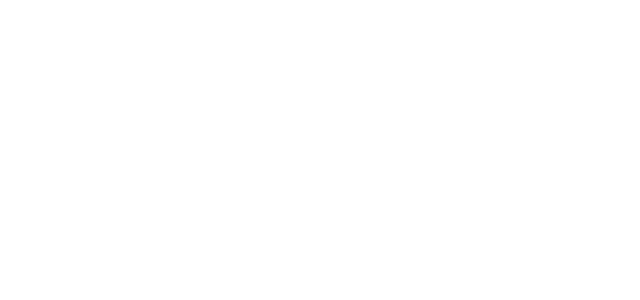
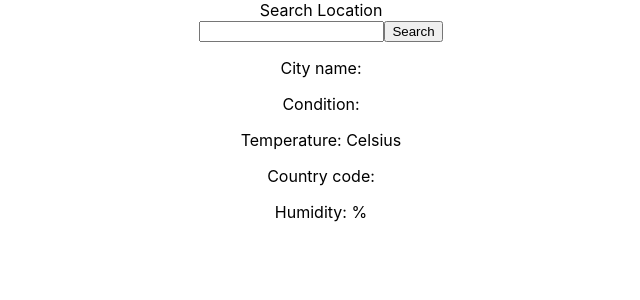
Before and after one commit to SchoolOfCode/w12d5_typescript-react-hackathon-nafiso-gabor, a React (Create React App) app: page / in a window 1280 px wide. Shown: the top 300 px of the page, without its empty margins (319-959 px from the left). Built offline with nearby package versions, Linux system fonts and the light colour scheme; no server answers.

Commit message:
Added the imput field

```diff
--- a/src/Components/App/App.tsx
+++ b/src/Components/App/App.tsx
@@ -11,9 +11,13 @@
   humidity: number;
 };
 function App() {
-  //const [latitude, setLatitude] = useState<Number>(0);
-  //const [longitude, setLongitude] = useState<Number>(0);
   const [data, setData] = useState<dataResult>();
+  const [locationSearch, setLocationSearch] = useState('');
+  //const [locations, setLocations] = useState<string[]>([]);
+
+
+
+
 
   useEffect(() => {
     const fetchData = async () => {
@@ -21,9 +25,8 @@
       //   setLatitude(latitude);
       //   setLongitude(longitude);
       // });
-      let city = "birmingham";
       await fetch(
-        `https://api.openweathermap.org/data/2.5/weather?q=${city}&appid=7f1f24a7cef58e3f76ff3bb60c5617c8`
+        `https://api.openweathermap.org/data/2.5/weather?q=${locationSearch}&appid=7f1f24a7cef58e3f76ff3bb60c5617c8&units=metric`
       )
         .then((res) => res.json())
         .then((result) => {
@@ -40,16 +43,28 @@
         });
     };
     fetchData();
-  }, []);
+  }, [locationSearch]);
+
+
+
+
+
 
   return (
     <div className="App">
-      <p>{data?.name} </p>
-      <p>{data?.description} </p>
-      <p>{data?.temperature}</p>
-      <p>{data?.timezone}</p>
-      <p>{data?.country}</p>
-      <p>{data?.humidity}</p>
+
+<div>
+  <label>
+    Search Location </label> <br /><input type="text" value={locationSearch} onChange={e => setLocationSearch(e.target.value)}/>
+
+  <button>Search</button>
+</div>
+
+      <p>City name: {data?.name} </p>
+      <p>Condition: {data?.description} </p>
+      <p>Temperature: {data?.temperature} Celsius</p>
+      <p>Country code: {data?.country}</p>
+      <p>Humidity: {data?.humidity}%</p>
     </div>
   );
 }
```
